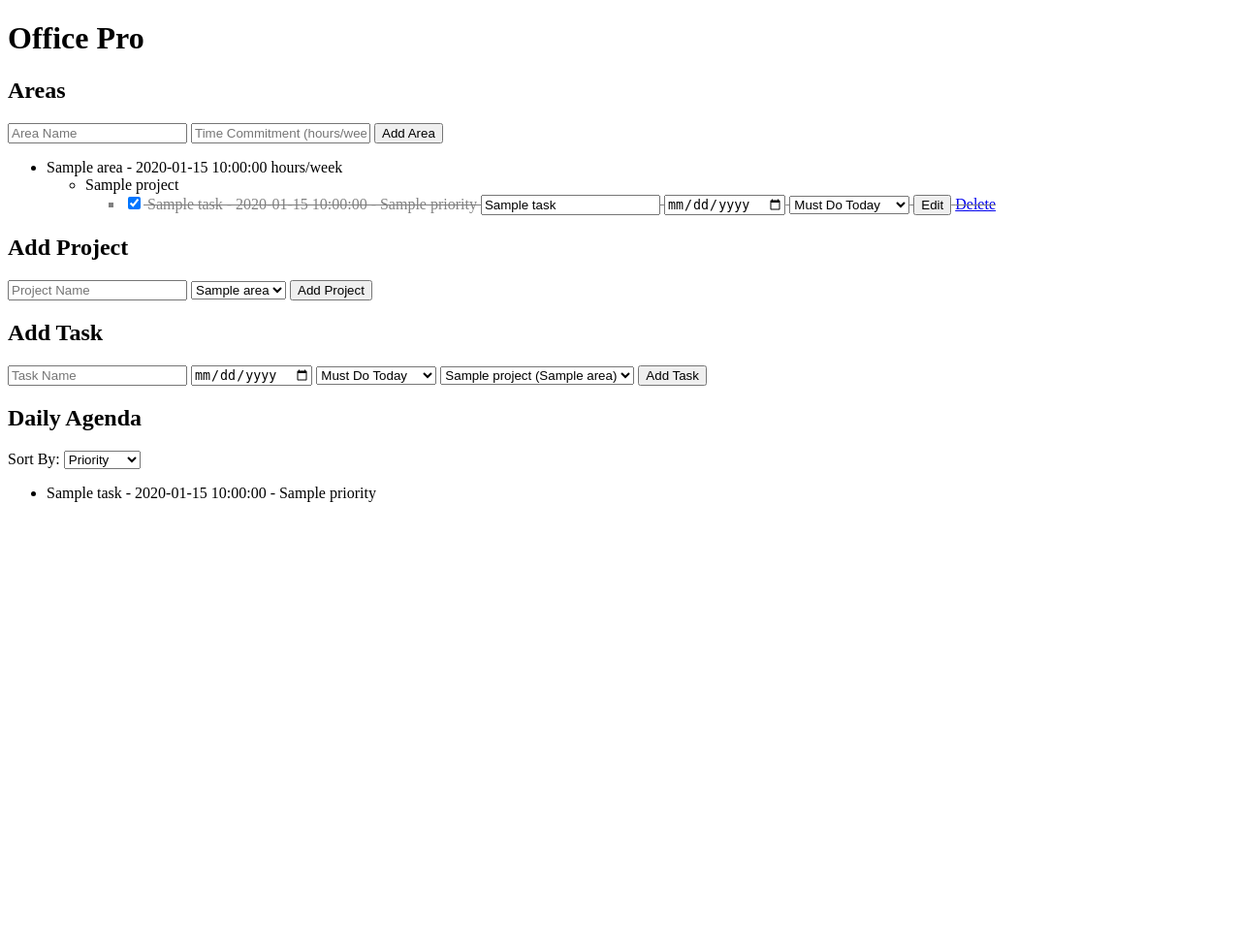
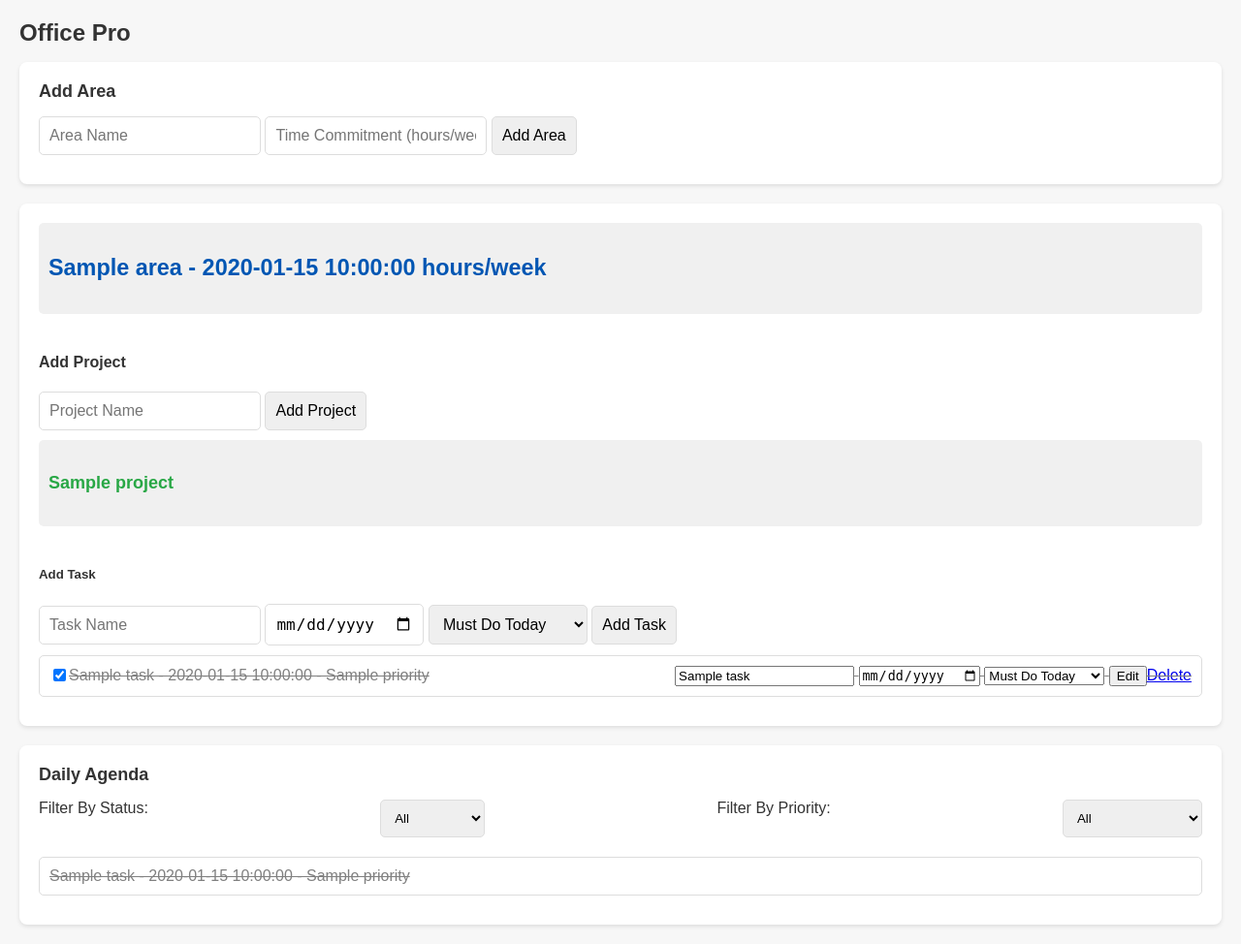
Before and after one commit to soomrozaid/office_pro, a Flask app: template templates/index.html in a window 1280 px wide. Shown: the whole page at 97% size. Before the commit the page ends 518 px from the top, so only its background shows below. Run offline with Flask 3, Linux system fonts and the light colour scheme; the template is opened without the code that fills it: most values are stand-ins (such as "Sample title", 1, 10 or a date in 2020).

Commit message:
filtering works

```diff
--- a/app.py
+++ b/app.py
@@ -12,34 +12,38 @@ tasks = []
 @app.route("/")
 def index():
     today = datetime.today().strftime("%Y-%m-%d")
-    daily_tasks = [
-        task
-        for task in tasks
-        if task["due_date"] == today and not task.get("completed")
-    ]
+    status_filter = request.args.get("status", "all")
+    priority_filter = request.args.get("priority", "all")
 
-    sort_criteria = request.args.get("sort", "priority")
-    if sort_criteria == "priority":
-        sorted_tasks = sorted(
-            daily_tasks,
-            key=lambda x: [
-                "Must Do Today",
-                "Should Do Today",
-                "Could Do Today",
-                "Nice to Do Today",
-            ].index(x["priority"]),
-        )
-    elif sort_criteria == "due_date":
-        sorted_tasks = sorted(daily_tasks, key=lambda x: x["due_date"])
-    else:
-        sorted_tasks = daily_tasks
+    daily_tasks = [task for task in tasks if task["due_date"] == today]
+
+    if status_filter == "completed":
+        daily_tasks = [task for task in daily_tasks if task.get("completed")]
+    elif status_filter == "incomplete":
+        daily_tasks = [task for task in daily_tasks if not task.get("completed")]
+
+    if priority_filter != "all":
+        daily_tasks = [
+            task for task in daily_tasks if task["priority"] == priority_filter
+        ]
+
+    daily_tasks = sorted(
+        daily_tasks,
+        key=lambda x: [
+            "Must Do Today",
+            "Should Do Today",
+            "Could Do Today",
+            "Nice to Do Today",
+        ].index(x["priority"]),
+    )
 
     return render_template(
         "index.html",
         areas=areas,
         tasks=tasks,
-        daily_tasks=sorted_tasks,
-        sort_criteria=sort_criteria,
+        daily_tasks=daily_tasks,
+        status_filter=status_filter,
+        priority_filter=priority_filter,
     )
 
 
--- a/templates/index.html
+++ b/templates/index.html
@@ -5,15 +5,107 @@
   <meta charset="UTF-8">
   <title>Office Pro</title>
   <style>
-    .completed {
+    body {
+      font-family: Arial, sans-serif;
+      margin: 20px;
+      background-color: #f7f7f7;
+      color: #333;
+    }
+
+    h1 {
+      color: #333;
+      font-size: 24px;
+    }
+
+    .section {
+      margin-bottom: 20px;
+      padding: 20px;
+      border-radius: 8px;
+      background-color: #fff;
+      box-shadow: 0 2px 4px rgba(0, 0, 0, 0.1);
+    }
+
+    .section h2 {
+      font-size: 18px;
+      margin-top: 0;
+    }
+
+    .form-container {
+      display: flex;
+      flex-direction: column;
+    }
+
+    .form-container input,
+    .form-container select,
+    .form-container button {
+      margin-bottom: 10px;
+      padding: 10px;
+      border: 1px solid #ddd;
+      border-radius: 5px;
+      font-size: 16px;
+    }
+
+    .task-list {
+      list-style-type: none;
+      padding: 0;
+      margin: 0;
+    }
+
+    .task-list li {
+      margin-bottom: 10px;
+      padding: 10px;
+      border: 1px solid #ddd;
+      border-radius: 5px;
+      background-color: #fff;
+      display: flex;
+      justify-content: space-between;
+      align-items: center;
+    }
+
+    .task-list li.completed {
       text-decoration: line-through;
       color: grey;
     }
+
+    .area-title,
+    .project-title {
+      margin-bottom: 20px;
+      padding: 10px;
+      border-radius: 5px;
+      background-color: #f0f0f0;
+    }
+
+    .area-title {
+      font-size: 20px;
+      color: #0056b3;
+    }
+
+    .project-title {
+      font-size: 18px;
+      color: #28a745;
+    }
+
+    .task-title {
+      flex-grow: 1;
+    }
+
+    .filter-container {
+      display: flex;
+      justify-content: space-between;
+      margin-bottom: 20px;
+    }
+
+    .filter-container select {
+      padding: 10px;
+      border: 1px solid #ddd;
+      border-radius: 5px;
+    }
   </style>
   <script>
-    function updateSortCriteria() {
-      const sortCriteria = document.getElementById('sortCriteria').value;
-      window.location.href = `/?sort=${sortCriteria}`;
+    function updateFilter() {
+      const statusFilter = document.getElementById('statusFilter').value;
+      const priorityFilter = document.getElementById('priorityFilter').value;
+      window.location.href = `/?status=${statusFilter}&priority=${priorityFilter}`;
     }
   </script>
 </head>
@@ -21,65 +113,36 @@
 <body>
   <h1>Office Pro</h1>
 
-  <h2>Areas</h2>
+  <div class="section">
+    <h2>Add Area</h2>
+    <div class="form-container">
       <form action="{{ url_for('add_area') }}" method="POST">
         <input type="text" name="area_name" placeholder="Area Name" required>
         <input type="text" name="time_commitment" placeholder="Time Commitment (hours/week)" required>
         <button type="submit">Add Area</button>
       </form>
-  <ul>
+    </div>
+  </div>
+
+  <div class="section">
     {% for area_index in range(areas|length) %}
-    <li>{{ areas[area_index].name }} - {{ areas[area_index].time_commitment }} hours/week
-      <ul>
-        {% for project_index in range(areas[area_index].projects|length) %}
-        <li>{{ areas[area_index].projects[project_index].name }}
-          <ul>
-            {% for task in areas[area_index].projects[project_index].tasks %}
-            <li class="{% if task.completed %}completed{% endif %}">
-              <form action="{{ url_for('complete_task', task_id=tasks.index(task)) }}" method="POST"
-                style="display:inline;">
-                <input type="checkbox" onchange="this.form.submit()" {% if task.completed %}checked{% endif %}>
-              </form>
-              {{ task.name }} - {{ task.due_date }} - {{ task.priority }}
-              <form action="{{ url_for('edit_task', task_id=tasks.index(task)) }}" method="POST"
-                style="display:inline;">
-                <input type="text" name="task_name" value="{{ task.name }}" required>
-                <input type="date" name="due_date" value="{{ task.due_date }}" required>
-                <select name="priority" required>
-                  <option value="Must Do Today" {% if task.priority=='Must Do Today' %}selected{% endif %}>Must Do Today
-                  </option>
-                  <option value="Should Do Today" {% if task.priority=='Should Do Today' %}selected{% endif %}>Should Do
-                    Today</option>
-                  <option value="Could Do Today" {% if task.priority=='Could Do Today' %}selected{% endif %}>Could Do
-                    Today</option>
-                  <option value="Nice to Do Today" {% if task.priority=='Nice to Do Today' %}selected{% endif %}>Nice to
-                    Do Today</option>
-                </select>
-                <button type="submit">Edit</button>
-              </form>
-              <a href="{{ url_for('delete_task', task_id=tasks.index(task)) }}">Delete</a>
-            </li>
-            {% endfor %}
-          </ul>
-        </li>
-        {% endfor %}
-      </ul>
-    </li>
-    {% endfor %}
-  </ul>
-
-  <h2>Add Project</h2>
+    <div class="area-title">
+      <h3>{{ areas[area_index].name }} - {{ areas[area_index].time_commitment }} hours/week</h3>
+    </div>
+    <div class="form-container">
+      <h4>Add Project</h4>
       <form action="{{ url_for('add_project') }}" method="POST">
         <input type="text" name="project_name" placeholder="Project Name" required>
-    <select name="area_id" required>
-      {% for area_index in range(areas|length) %}
-      <option value="{{ area_index }}">{{ areas[area_index].name }}</option>
-      {% endfor %}
-    </select>
+        <input type="hidden" name="area_id" value="{{ area_index }}">
         <button type="submit">Add Project</button>
       </form>
-
-  <h2>Add Task</h2>
+    </div>
+    {% for project_index in range(areas[area_index].projects|length) %}
+    <div class="project-title">
+      <h4>{{ areas[area_index].projects[project_index].name }}</h4>
+    </div>
+    <div class="form-container">
+      <h5>Add Task</h5>
       <form action="{{ url_for('add_task') }}" method="POST">
         <input type="text" name="task_name" placeholder="Task Name" required>
         <input type="date" name="due_date" required>
@@ -89,28 +152,71 @@
           <option value="Could Do Today">Could Do Today</option>
           <option value="Nice to Do Today">Nice to Do Today</option>
         </select>
-    <select name="project_id" required>
-      {% for area_index in range(areas|length) %}
-      {% for project_index in range(areas[area_index].projects|length) %}
-      <option value="{{ area_index }}-{{ project_index }}">{{ areas[area_index].projects[project_index].name }} ({{
-        areas[area_index].name }})</option>
+        <input type="hidden" name="project_id" value="{{ area_index }}-{{ project_index }}">
+        <button type="submit">Add Task</button>
+      </form>
+    </div>
+    <ul class="task-list">
+      {% for task in areas[area_index].projects[project_index].tasks %}
+      <li class="{% if task.completed %}completed{% endif %}">
+        <form action="{{ url_for('complete_task', task_id=tasks.index(task)) }}" method="POST" style="display:inline;">
+          <input type="checkbox" onchange="this.form.submit()" {% if task.completed %}checked{% endif %}>
+        </form>
+        <span class="task-title">{{ task.name }} - {{ task.due_date }} - {{ task.priority }}</span>
+        <form action="{{ url_for('edit_task', task_id=tasks.index(task)) }}" method="POST" style="display:inline;">
+          <input type="text" name="task_name" value="{{ task.name }}" required>
+          <input type="date" name="due_date" value="{{ task.due_date }}" required>
+          <select name="priority" required>
+            <option value="Must Do Today" {% if task.priority=='Must Do Today' %}selected{% endif %}>Must Do Today
+            </option>
+            <option value="Should Do Today" {% if task.priority=='Should Do Today' %}selected{% endif %}>Should Do Today
+            </option>
+            <option value="Could Do Today" {% if task.priority=='Could Do Today' %}selected{% endif %}>Could Do Today
+            </option>
+            <option value="Nice to Do Today" {% if task.priority=='Nice to Do Today' %}selected{% endif %}>Nice to Do
+              Today</option>
+          </select>
+          <button type="submit">Edit</button>
+        </form>
+        <a href="{{ url_for('delete_task', task_id=tasks.index(task)) }}">Delete</a>
+      </li>
+      {% endfor %}
+    </ul>
     {% endfor %}
     {% endfor %}
+  </div>
+
+  <div class="section">
+    <h2>Daily Agenda</h2>
+    <div class="filter-container">
+      <label for="statusFilter">Filter By Status:</label>
+      <select id="statusFilter" onchange="updateFilter()">
+        <option value="all" {% if status_filter=='all' %}selected{% endif %}>All</option>
+        <option value="completed" {% if status_filter=='completed' %}selected{% endif %}>Completed</option>
+        <option value="incomplete" {% if status_filter=='incomplete' %}selected{% endif %}>Incomplete</option>
       </select>
-    <button type="submit">Add Task</button>
-  </form>
 
-  <h2>Daily Agenda</h2>
-  <label for="sortCriteria">Sort By:</label>
-  <select id="sortCriteria" onchange="updateSortCriteria()">
-    <option value="priority" {% if sort_criteria=='priority' %}selected{% endif %}>Priority</option>
-    <option value="due_date" {% if sort_criteria=='due_date' %}selected{% endif %}>Due Date</option>
+      <label for="priorityFilter">Filter By Priority:</label>
+      <select id="priorityFilter" onchange="updateFilter()">
+        <option value="all" {% if priority_filter=='all' %}selected{% endif %}>All</option>
+        <option value="Must Do Today" {% if priority_filter=='Must Do Today' %}selected{% endif %}>Must Do Today
+        </option>
+        <option value="Should Do Today" {% if priority_filter=='Should Do Today' %}selected{% endif %}>Should Do Today
+        </option>
+        <option value="Could Do Today" {% if priority_filter=='Could Do Today' %}selected{% endif %}>Could Do Today
+        </option>
+        <option value="Nice to Do Today" {% if priority_filter=='Nice to Do Today' %}selected{% endif %}>Nice to Do
+          Today</option>
       </select>
-  <ul>
+    </div>
+
+    <ul class="task-list">
       {% for task in daily_tasks %}
-    <li>{{ task.name }} - {{ task.due_date }} - {{ task.priority }}</li>
+      <li class="{{ 'completed' if task.completed else '' }}">{{ task.name }} - {{ task.due_date }} - {{ task.priority
+        }}</li>
       {% endfor %}
     </ul>
+  </div>
 </body>
 
 </html>
```
Lines whose indentation alone changed are shown as unchanged.
